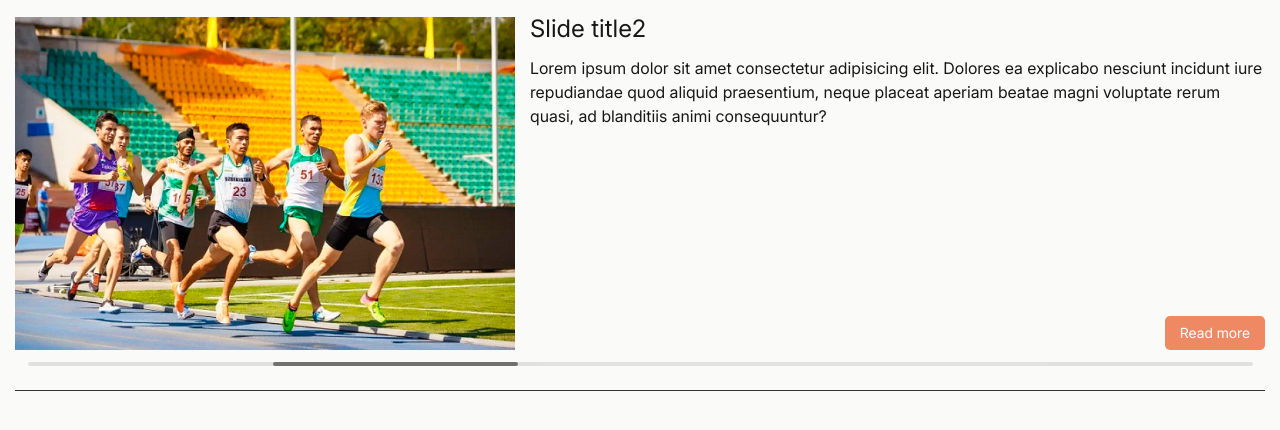
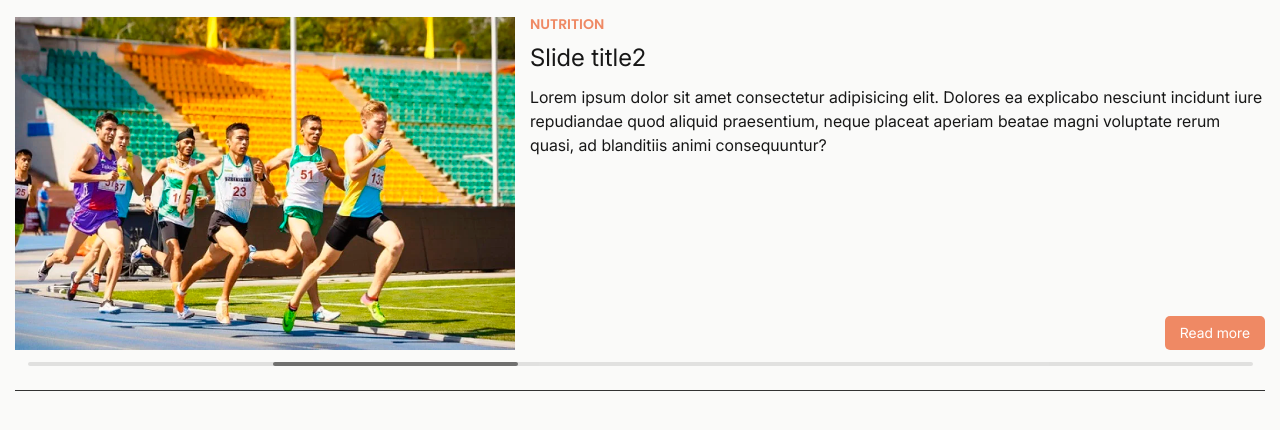
Before and after one commit to Irasov/templateHTML, a plain HTML site: page index.html in a window 1280 px wide. Shown: the part 202-632 px from the top of the page. Drawn offline with nearby package versions, Linux system fonts and the light colour scheme.

Commit message:
feat: add category for articles

```diff
--- a/scripts/utils/slide-info.js
+++ b/scripts/utils/slide-info.js
@@ -6,6 +6,7 @@ const slideInfo = [
     subtitle:
       'Lorem ipsum dolor sit amet consectetur adipisicing elit. Dolores ea explicabo nesciunt incidunt iure repudiandae quod aliquid praesentium, neque placeat aperiam beatae magni voluptate rerum quasi, ad blanditiis animi consequuntur?',
     link: '#',
+    cat: 'sport',
   },
   {
     img: 'assets/slides/s2.webp',
@@ -14,6 +15,7 @@ const slideInfo = [
     subtitle:
       'Lorem ipsum dolor sit amet consectetur adipisicing elit. Dolores ea explicabo nesciunt incidunt iure repudiandae quod aliquid praesentium, neque placeat aperiam beatae magni voluptate rerum quasi, ad blanditiis animi consequuntur?',
     link: '#',
+    cat: 'nutrition',
   },
   {
     img: 'assets/slides/s3.webp',
@@ -22,6 +24,7 @@ const slideInfo = [
     subtitle:
       'Lorem ipsum dolor sit amet consectetur adipisicing elit. Dolores ea explicabo nesciunt incidunt iure repudiandae quod aliquid praesentium, neque placeat aperiam beatae magni voluptate rerum quasi, ad blanditiis animi consequuntur?',
     link: '#',
+    cat: 'category',
   },
   {
     img: 'assets/slides/s1.webp',
@@ -30,6 +33,7 @@ const slideInfo = [
     subtitle:
       'Lorem ipsum dolor sit amet consectetur adipisicing elit. Dolores ea explicabo nesciunt incidunt iure repudiandae quod aliquid praesentium, neque placeat aperiam beatae magni voluptate rerum quasi, ad blanditiis animi consequuntur?',
     link: '#',
+    cat: 'category',
   },
   {
     img: 'assets/slides/s2.webp',
@@ -38,5 +42,6 @@ const slideInfo = [
     subtitle:
       'Lorem ipsum dolor sit amet consectetur adipisicing elit. Dolores ea explicabo nesciunt incidunt iure repudiandae quod aliquid praesentium, neque placeat aperiam beatae magni voluptate rerum quasi, ad blanditiis animi consequuntur?',
     link: '#',
+    cat: 'sport',
   },
 ];
--- a/scripts/utils/slide.js
+++ b/scripts/utils/slide.js
@@ -13,7 +13,11 @@ function createSlide(options) {
     classes: ['slide__title'],
     text: options.title,
   });
-  const main = new Component({ classes: ['slide__main'] }, title, subtitle, link);
+  const cat = new Component({
+    classes: ['slide__cat'],
+    text: options.cat,
+  });
+  const main = new Component({ classes: ['slide__main'] }, cat, title, subtitle, link);
   const img = new Component({ tag: 'img', classes: ['slide__img'] });
   img.setAttribute('alt', options.alt);
   img.setAttribute('src', options.img);
--- a/scss/_swiper.scss
+++ b/scss/_swiper.scss
@@ -37,6 +37,14 @@
     display: flex;
     flex-direction: column;
     row-gap: 15px;
+  }
+
+  &__cat {
+    font-family: 'Poppins', sans-serif;
+    font-size: 14px;
+    font-weight: 600;
+    color: $shape-1;
+    text-transform: uppercase;
   }
 
   // .slide__title
```
Also changed, not shown: css/style.css.
